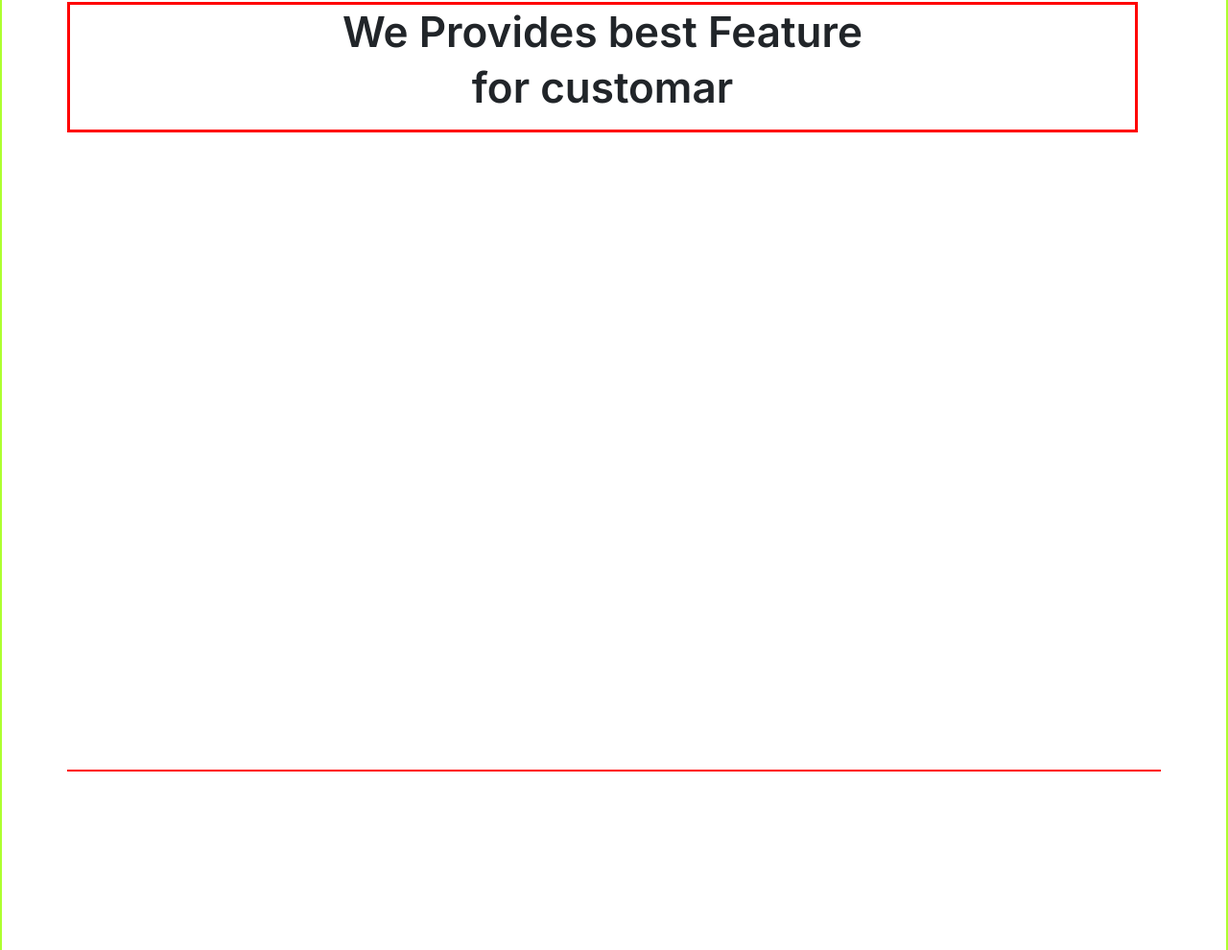
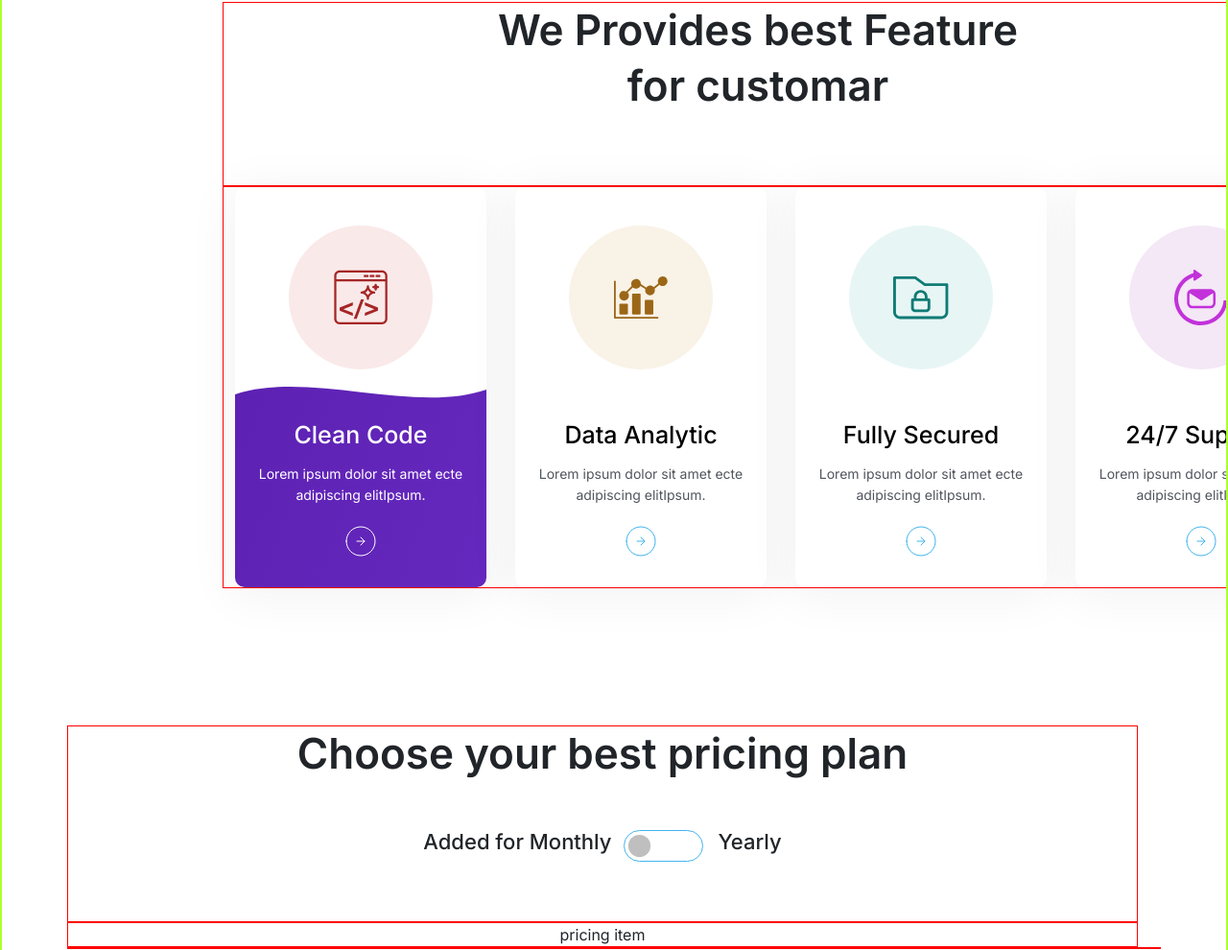
Before and after one commit to KolodziejczykTomasz/ar_2, a plain HTML site: page index.html in a window 1280 px wide. Shown: the part 1825-2815 px from the top of the page at 96% size. Drawn offline with nearby package versions, Linux system fonts and the light colour scheme.

Commit message:
Add Pricing  section.

```diff
--- a/assets/css/styles.css
+++ b/assets/css/styles.css
@@ -61,6 +61,13 @@ body {
     line-height: 130%;
 }
 
+.subheading {
+    font-family: Inter;
+    font-size: 22px;
+    font-style: normal;
+    font-weight: 500;
+    line-height: 150%;
+}
 
 header {
     height: 921.518px;
@@ -149,3 +156,70 @@ header {
     width: 549px;
     height: 114px;
   }
+
+#Services {
+    width: 1600px;
+    min-height: 546px;
+    flex-shrink: 0;
+}
+
+  .services-item {
+    width: 262px;
+    height: 417px;
+    flex-shrink: 0;
+    border-radius: 10px;
+    background: #FFF;
+    box-shadow: 0px 6px 50px 5px rgba(6, 14, 26, 0.05);
+  }
+
+  .services-item__image img {
+    margin: 40px 57px 50px 56px;
+
+}
+
+.services-item__title {
+    color: black;
+    width: 213px;
+    text-align: center;
+    font-family: Inter;
+    font-size: 25px;
+    font-style: normal;
+    font-weight: 500;
+    line-height: 150%;
+    margin: 0 auto 10px auto;
+}
+
+.services-item__desc {
+    color: #51565E;
+    text-align: center;
+    font-family: Inter;
+    font-size: 14px;
+    font-style: normal;
+    font-weight: 400;
+    line-height: 160%;
+    width: 213px;
+    margin: 0 auto 20px auto;
+}
+  .services-item button {
+    border: none;
+    background-color: transparent;
+}
+
+#Pricing {
+    margin-top: 143px;
+}
+
+ .form-check-input:checked{
+    border-radius: 20px;
+
+    border: 1px solid #42B4EE;
+    width: 83px;
+    height: 33px;
+}
+
+.form-check-input:not(checked) {
+    border-radius: 20px;
+    border: 1px solid #42B4EE;
+    width: 83px;
+    height: 33px;
+}
--- a/index.html
+++ b/index.html
@@ -96,23 +96,76 @@
             </div>
           </div>
         </section>
-        <section id="Services" style="height: 100vh;">
+        <section id="Services">
           <div class="container">
-            <div class="row w-100">
-              <div class="d-flex text-center justify-content-center" style="border: 2px solid red;">
+            <div class="row w-100 justify-content-center">
+              <div class="d-flex text-center justify-content-center" style="margin-bottom: 60px;">
                 <p class="subtitle">We Provides best Feature for customar</p>
               </div>
             </div>
-          </div>
-
-        </section>
-        <section id="Pricing" style="height: 100vh;">
-          <div class="container">
-            <div class="row">
-
+            <div class="row w-100 justify-content-center">
+              <div class="d-flex" style="gap:30px; width: 1141px; height: 417px; flex-direction: row;flex-wrap: nowrap;">
+                <div class="services-item" style="background-size: 265px 209px; background-image: url('./assets/img/service/Rectangle\ 61.svg'); background-repeat: no-repeat; background-position: bottom;">
+                  <div class="services-item__image"><img src="./assets/img/service/Group 411.svg" alt=""/></div>
+                  <div class="text-center services-item__title text-white">Clean Code</div>
+                  <div class="text-center services-item__desc text-white">Lorem ipsum dolor sit amet ecte adipiscing elitIpsum.</div>
+                  <div class="text-center services-item__btn">
+                    <button>
+                      <img src="./assets/img/service/Group 9.svg" alt=""/>
+                    </button>
+                  </div>
+                </div>
+                <div class="services-item">
+                  <div class="services-item__image"><img src="./assets/img/service/Group 412.svg" alt=""/></div>
+                  <div class="text-center services-item__title">Data Analytic</div>
+                  <div class="text-center services-item__desc">Lorem ipsum dolor sit amet ecte adipiscing elitIpsum.</div>
+                  <div class="text-center services-item__btn">
+                    <button>
+                      <img src="./assets/img/service/Group 12.svg" alt=""/>
+                    </button>
+                  </div>
+                </div>
+                <div class="services-item">
+                  <div class="services-item__image"><img src="./assets/img/service/Group 413.svg" alt=""/></div>
+                  <div class="text-center services-item__title">Fully Secured</div>
+                  <div class="text-center services-item__desc">Lorem ipsum dolor sit amet ecte adipiscing elitIpsum.</div>
+                  <div class="text-center services-item__btn">
+                    <button>
+                      <img src="./assets/img/service/Group 12.svg" alt=""/>
+                    </button>
+                  </div>
+                </div>
+                <div class="services-item">
+                  <div class="services-item__image"><img src="./assets/img/service/Group 414.svg" alt=""/></div>
+                  <div class="text-center services-item__title">24/7 Support</div>
+                  <div class="text-center services-item__desc">Lorem ipsum dolor sit amet ecte adipiscing elitIpsum.</div>
+                  <div class="text-center services-item__btn">
+                    <button>
+                      <img src="./assets/img/service/Group 12.svg" alt=""/>
+                    </button>
+                  </div>
+                </div>
+              </div>
             </div>
           </div>
-
+        </section>
+        <section id="Pricing" >
+          <div class="container">
+            <div class="row w-100 justify-content-center">
+              <div class="d-flex text-center justify-content-center" style="margin-bottom: 30px;">
+                <p class="subtitle">Choose your best pricing plan</p>
+              </div>
+              <div class="d-flex text-center justify-content-center" style="margin-bottom: 60px;">
+               <span style="margin-right: 13px; height: 33px;" class="subheading">Added for Monthly</span>
+                <div class="form-check form-switch">
+                <input class="form-check-input" type="checkbox" role="switch" id="flexSwitchCheckDefault" style="height: 33px; width: 83px">
+                <label class="form-check-label" for="flexSwitchCheckDefault"><span style="margin-left: 15px; height: 33px;" class="subheading">Yearly</span></label>
+              </div>
+              </div>
+            </div>
+            <div class="row w-100 justify-content-center">
+              pricing item
+            </div>
         </section>
         <section id="Testimonials" style="height: 100vh;">
           <div class="container">
@@ -122,17 +175,9 @@
           </div>
 
         </section>
-        <section id="Pricing" style="height: 100vh;">
-          <div class="container">
-            <div class="row">
-
-            </div>
-          </div>
-
-        </section>
     </main>
     <footer>
-      <div class="container">
+      <div class="container" style="height: 100vh;">
         <div class="row">
 
         </div>
```
Also changed, not shown: assets/img/service/Group 12.svg (added), assets/img/service/Group 411.svg (added), assets/img/service/Group 412.svg (added), assets/img/service/Group 413.svg (added), assets/img/service/Group 414.svg (added), assets/img/service/Group 9.svg (added), assets/img/service/Rectangle 61.svg (added).
